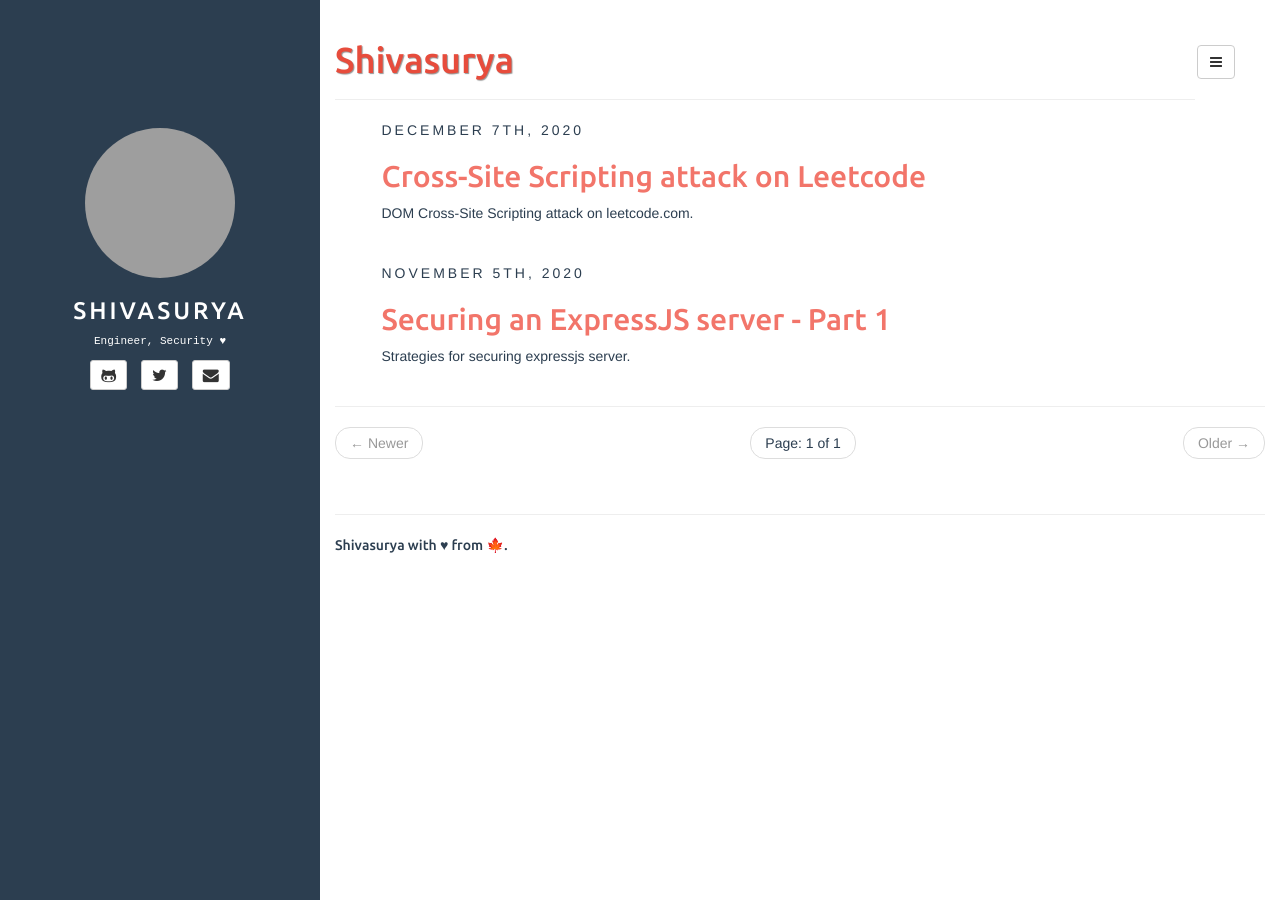
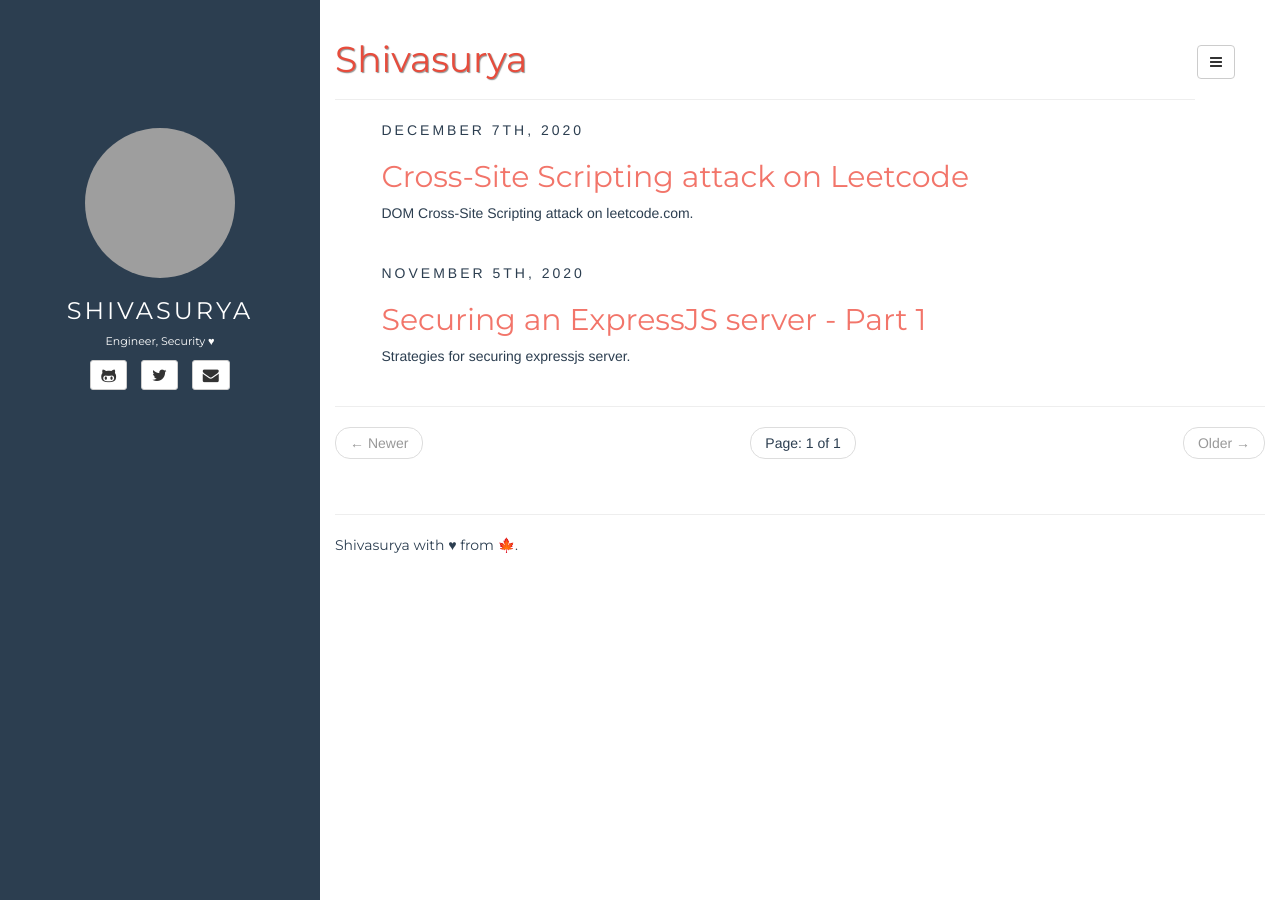
Before and after one commit to s5dev/s5dev.github.io, a Jekyll site: the page built from index.html, in a window 1280 px wide. Built offline with Jekyll 4.4.1, drawn with Linux system fonts in a browser that asks for light colours; the list of posts is cut into pages by our own code; grey boxes are pictures that could not be loaded.

Commit message:
added font

```diff
--- a/assets/css/style.css
+++ b/assets/css/style.css
@@ -1,4 +1,4 @@
-@import url(//fonts.googleapis.com/css?family=Ubuntu:500&subset=latin,latin-ext);
+@import url(https://fonts.googleapis.com/css2?family=Montserrat&display=swap);
 
 body{
 	color: #2c3e50;
@@ -37,7 +37,7 @@
 a.nav-link:hover { color: #777; }
 
 #bio {
-	font-family: "Courier New", Courier, monospace;
+	font-family: 'Montserrat', sans-serif;
 	font-size: 11px;
 	margin: 0 auto;
 	margin-bottom: 10px;
@@ -115,14 +115,14 @@
 article.home div a:hover, article.home pre a:hover { color: #2c3e50; text-decoration: none; }
 article img { max-width: 100%; }
 
-h1,h2,h3,h4,h5,h6 { font-family: 'Ubuntu', sans-serif; }
+h1,h2,h3,h4,h5,h6 { font-family: 'Montserrat', sans-serif; }
 article.home h1,
 article.home h2,
 article.home h3,
 article.home h4,
 article.home h5,
 article.home h6 {
-	font-family: 'Ubuntu', sans-serif;
+	font-family: 'Montserrat', sans-serif;
 	color: #f2756a;
 }
 
@@ -146,7 +146,7 @@
 
 footer {
 	padding-top: 15px;
-	font-family: 'Ubuntu';
+	font-family: 'Montserrat', sans-serif;;
 }
 
 /* nav-vertical-tabs component */
```
